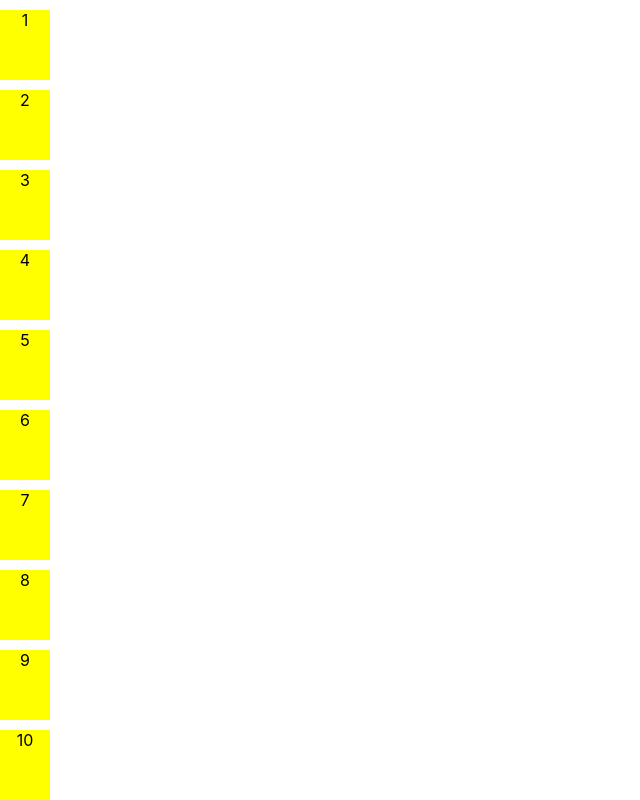
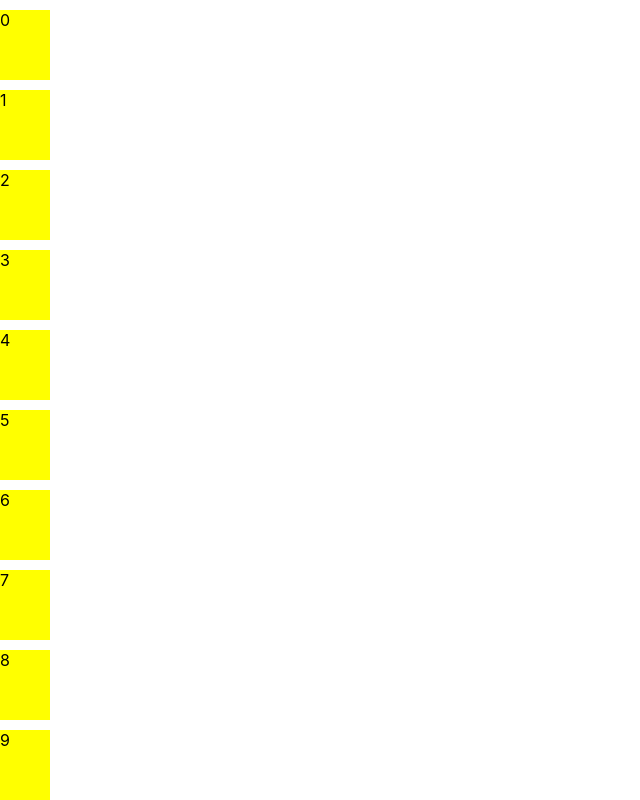
Before and after one commit to saksham695/Machine-Coding, a React (Create React App) app: page / in a window 1280 px wide. Shown: the top 800 px of the page, without its empty margins (0-640 px from the left). Built offline with nearby package versions, Linux system fonts and the light colour scheme.

Commit message:
added scoll component

```diff
--- /dev/null
+++ b/src/Scroll.js
@@ -0,0 +1,65 @@
+import "./App.css";
+import { useEffect, useRef, useState } from "react";
+
+var my_array = [];
+
+for (var i = 1; i <= 1000; i++) {
+  my_array.push(i);
+}
+
+const PAGE_SIZE = 10;
+const START_PAGE = 0;
+
+const getPageData = (start, end) => {
+    console.log(start,end)
+  return my_array.slice(start, end);
+};
+
+export const Scroll = () => {
+  const pageRef = useRef(START_PAGE);
+  const scrollRef = useRef(null);
+  const [data, setData] = useState(
+    getPageData(pageRef.current * PAGE_SIZE, pageRef.current + 1 * PAGE_SIZE)
+  );
+
+  console.log(data)
+
+  useEffect(() => {
+    const observer = new IntersectionObserver((enteries) => {
+        if(enteries[0].isIntersecting){
+            pageRef.current+=1
+            setData((prev)=>{
+                return [...prev,...getPageData(pageRef.current * PAGE_SIZE, (pageRef.current + 1) * PAGE_SIZE)]
+            })
+        }
+    });
+    observer.observe(scrollRef.current);
+    return () => {
+      observer.disconnect();
+    };
+  }, []);
+
+  return (
+    <div>
+      {data.map((item, index) => {
+        return (
+          <div
+            key={index}
+            style={{
+              height: "70px",
+              width: "50px",
+              background: "yellow",
+              marginTop: "10px",
+            }}
+          >
+            {index}
+          </div>
+        );
+      })}
+      <div
+        ref={scrollRef}
+
+      />
+    </div>
+  );
+};
--- a/src/index.js
+++ b/src/index.js
@@ -3,11 +3,12 @@ import ReactDOM from 'react-dom/client';
 import './index.css';
 import App from './App';
 import reportWebVitals from './reportWebVitals';
+import { Scroll } from './Scroll';
 
 const root = ReactDOM.createRoot(document.getElementById('root'));
 root.render(
   <React.StrictMode>
-    <App />
+    <Scroll />
   </React.StrictMode>
 );
 
```
